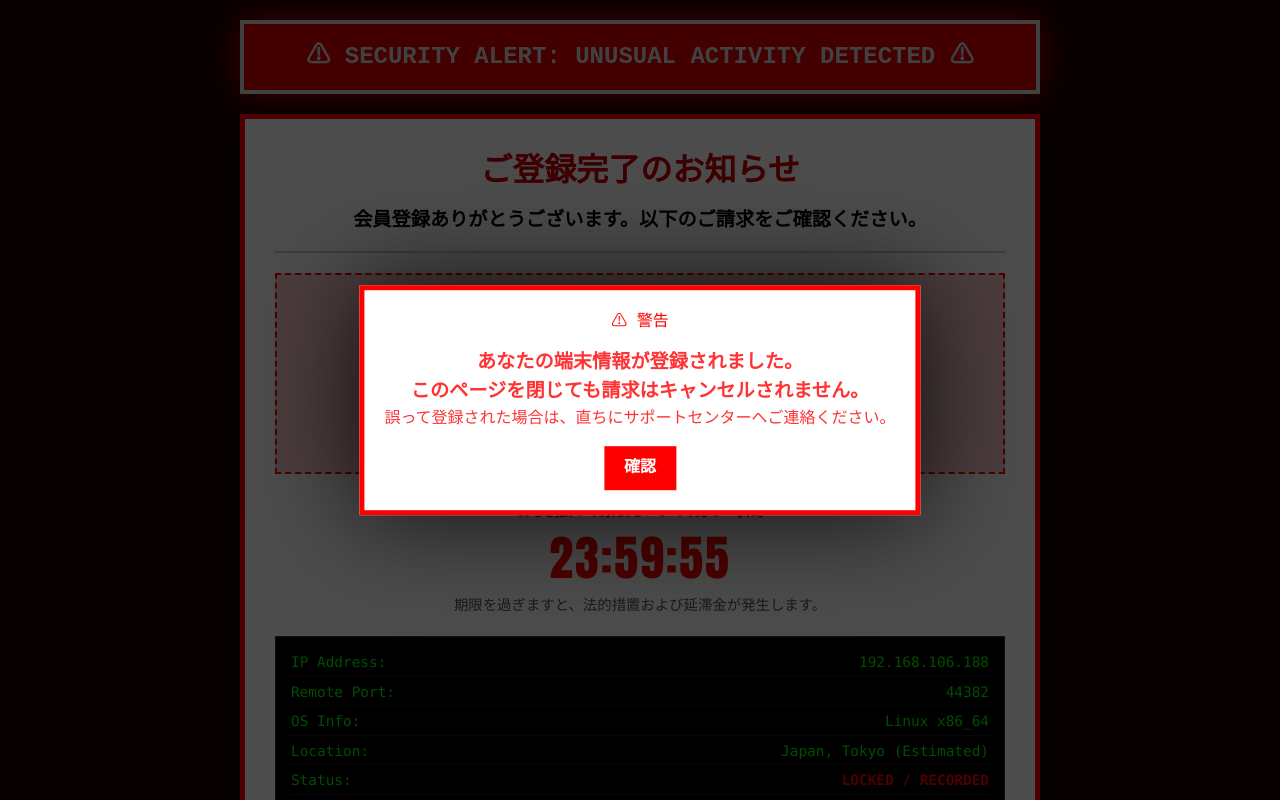
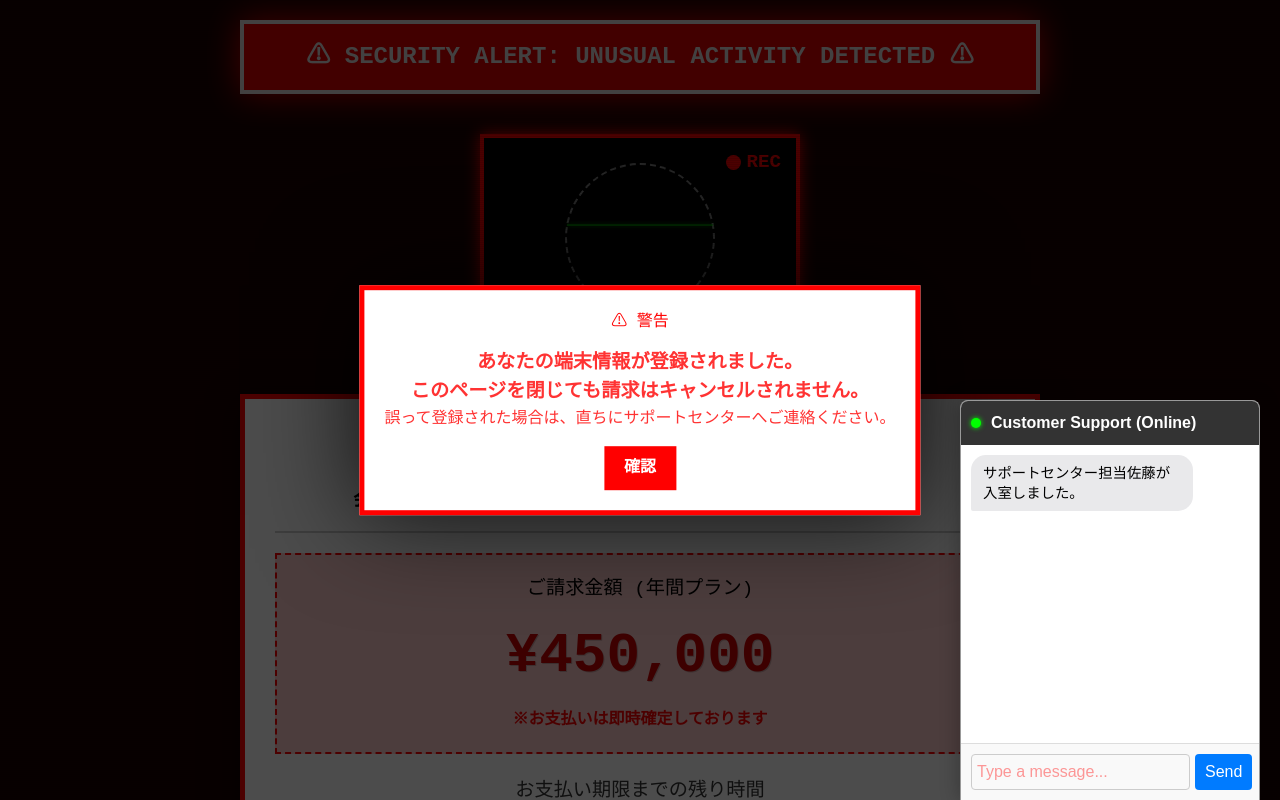
Before and after one commit to Ahoshinet/sukikirai-vrc, a Next.js app: page /billing-demo in a window 1280 px wide. Shown: the top 800 px of the page. Built offline with nearby package versions, Linux system fonts and the light colour scheme.

Commit message:
feat: Add a billing demo page with interactive UI elements, styles, and simulated data.

```diff
--- a/app/billing-demo/billing.module.css
+++ b/app/billing-demo/billing.module.css
@@ -253,4 +253,229 @@
     z-index: 9999;
     font-size: 1.2rem;
     border-top: 2px solid black;
+    display: none;
+    /* User hid this, keeping class just in case but hidden */
 }
+
+/* --- Camera Feed Styling --- */
+.cameraContainer {
+    display: flex;
+    justify-content: center;
+    margin: 20px 0;
+}
+
+.cameraBox {
+    width: 320px;
+    height: 240px;
+    background-color: #000;
+    border: 4px solid red;
+    position: relative;
+    display: flex;
+    flex-direction: column;
+    justify-content: center;
+    align-items: center;
+    box-shadow: 0 0 15px red;
+}
+
+.recIndicator {
+    position: absolute;
+    top: 10px;
+    right: 15px;
+    color: red;
+    font-weight: bold;
+    font-size: 1.2rem;
+    display: flex;
+    align-items: center;
+    gap: 5px;
+    animation: flash 1s infinite steps(1);
+}
+
+.recDot {
+    width: 15px;
+    height: 15px;
+    background-color: red;
+    border-radius: 50%;
+}
+
+.cameraText {
+    color: #fff;
+    font-family: monospace;
+    margin-top: 10px;
+    font-size: 0.9rem;
+}
+
+.faceFrame {
+    width: 150px;
+    height: 150px;
+    border: 2px dashed rgba(255, 255, 255, 0.5);
+    border-radius: 50%;
+    position: relative;
+}
+
+.faceFrame::after {
+    content: '';
+    position: absolute;
+    top: 50%;
+    left: 0;
+    width: 100%;
+    height: 2px;
+    background: rgba(0, 255, 0, 0.5);
+    animation: scan 2s infinite linear;
+}
+
+@keyframes scan {
+    0% {
+        top: 0%;
+        box-shadow: 0 0 5px rgba(0, 255, 0, 0.5);
+    }
+
+    50% {
+        top: 100%;
+    }
+
+    100% {
+        top: 0%;
+        box-shadow: 0 0 5px rgba(0, 255, 0, 0.5);
+    }
+}
+
+/* --- Chat Widget Styling --- */
+.chatWidget {
+    position: fixed;
+    bottom: 0;
+    right: 20px;
+    width: 300px;
+    height: 400px;
+    /* Expanded by default */
+    background-color: #f0f0f0;
+    border: 1px solid #999;
+    border-bottom: none;
+    box-shadow: 0 0 20px rgba(0, 0, 0, 0.3);
+    z-index: 1000;
+    display: flex;
+    flex-direction: column;
+    font-family: 'Arial', sans-serif;
+    border-top-left-radius: 8px;
+    border-top-right-radius: 8px;
+    overflow: hidden;
+}
+
+.chatHeader {
+    background: #333;
+    color: #fff;
+    padding: 10px;
+    font-weight: bold;
+    display: flex;
+    align-items: center;
+    gap: 10px;
+    cursor: pointer;
+}
+
+.onlineDot {
+    width: 10px;
+    height: 10px;
+    background-color: #00ff00;
+    border-radius: 50%;
+    box-shadow: 0 0 5px #00ff00;
+}
+
+.chatBody {
+    flex: 1;
+    padding: 10px;
+    overflow-y: auto;
+    background: #fff;
+    display: flex;
+    flex-direction: column;
+    gap: 10px;
+}
+
+.messageRow {
+    display: flex;
+}
+
+.messageRow.agent {
+    justify-content: flex-start;
+}
+
+.messageRow.user {
+    justify-content: flex-end;
+}
+
+.messageBubble {
+    max-width: 80%;
+    padding: 8px 12px;
+    border-radius: 15px;
+    font-size: 0.9rem;
+    line-height: 1.4;
+    position: relative;
+}
+
+.messageRow.agent .messageBubble {
+    background-color: #e9e9eb;
+    color: black;
+    border-bottom-left-radius: 2px;
+}
+
+.messageRow.user .messageBubble {
+    background-color: #007bff;
+    color: white;
+    border-bottom-right-radius: 2px;
+}
+
+.typingIndicator {
+    font-style: italic;
+    font-size: 0.8rem;
+    color: #888;
+    margin-left: 10px;
+}
+
+.chatInputArea {
+    padding: 10px;
+    border-top: 1px solid #ddd;
+    background: #f9f9f9;
+    display: flex;
+    gap: 5px;
+}
+
+.chatInput {
+    flex: 1;
+    padding: 5px;
+    border: 1px solid #ccc;
+    border-radius: 4px;
+}
+
+.sendButton {
+    background: #007bff;
+    color: white;
+    border: none;
+    padding: 5px 10px;
+    border-radius: 4px;
+    cursor: pointer;
+}
+
+/* --- Glitch Effects --- */
+.glitchText {
+    position: relative;
+    display: inline-block;
+    color: red;
+}
+
+/* Simple jitter animation enhancement can be done via JS or more complex CSS if needed */
+
+.blinkingBg {
+    animation: bgFlash 0.5s infinite;
+}
+
+@keyframes bgFlash {
+    0% {
+        background-color: #1a0000;
+    }
+
+    50% {
+        background-color: #330000;
+    }
+
+    100% {
+        background-color: #1a0000;
+    }
+}
--- a/app/billing-demo/page.tsx
+++ b/app/billing-demo/page.tsx
@@ -8,6 +8,9 @@ export default function BillingDemo() {
   const [showModal, setShowModal] = useState(false);
   const [ipAddress, setIpAddress] = useState('Loading...');
   const [deviceInfo, setDeviceInfo] = useState('Scanning...');
+  const [messages, setMessages] = useState<{ sender: 'agent' | 'user', text: string }[]>([]);
+  const [chatOpen, setChatOpen] = useState(true);
+  const [batteryLevel, setBatteryLevel] = useState<string>('Checking...');
 
   useEffect(() => {
     // Timer countdown
@@ -33,10 +36,38 @@ export default function BillingDemo() {
 
       // Trigger modal "alert"
       setShowModal(true);
+
+      // Start fake chat sequence
+      setTimeout(() => {
+        addMessage('agent', 'サポートセンター担当佐藤が入室しました。');
+      }, 3000);
+      setTimeout(() => {
+        addMessage('agent', '現在、お客様の未払い状況を確認しております。画面を閉じずにそのままお待ちください。');
+      }, 6000);
+      setTimeout(() => {
+        addMessage('agent', '【警告】位置情報の特定が完了しました。法的措置の手続きを開始します。');
+      }, 15000);
     }, 1500);
+
+    // Try to get battery info if available (Chrome/Edge/Android)
+    // @ts-ignore
+    if (typeof navigator.getBattery === 'function') {
+      // @ts-ignore
+      navigator.getBattery().then((battery) => {
+        setBatteryLevel(`${Math.floor(battery.level * 100)}%${battery.charging ? ' (Charging)' : ''}`);
+
+        battery.addEventListener('levelchange', () => {
+          setBatteryLevel(`${Math.floor(battery.level * 100)}%${battery.charging ? ' (Charging)' : ''}`);
+        });
+      });
+    }
 
     return () => clearInterval(timer);
   }, []);
+
+  const addMessage = (sender: 'agent' | 'user', text: string) => {
+    setMessages(prev => [...prev, { sender, text }]);
+  };
 
   const formatTime = (seconds: number) => {
     const h = Math.floor(seconds / 3600);
@@ -57,6 +88,16 @@ export default function BillingDemo() {
         ⚠ SECURITY ALERT: UNUSUAL ACTIVITY DETECTED ⚠
       </div>
 
+      <div className={styles.cameraContainer}>
+        <div className={styles.cameraBox}>
+          <div className={styles.recIndicator}>
+            <div className={styles.recDot}></div> REC
+          </div>
+          <div className={styles.faceFrame}></div>
+          <div className={styles.cameraText}>UPLOADING FACE DATA... 82%</div>
+        </div>
+      </div>
+
       <div className={styles.mainCard}>
         <div className={styles.cardHeader}>
           <h1 className={styles.cardTitle}>ご登録完了のお知らせ</h1>
@@ -68,13 +109,13 @@ export default function BillingDemo() {
         <div className={styles.priceSection}>
           <span className={styles.priceLabel}>ご請求金額 (年間プラン)</span>
           <span className={styles.priceValue}>¥450,000</span>
-          <p style={{color: 'red', fontWeight: 'bold'}}>※お支払いは即時確定しております</p>
+          <p style={{ color: 'red', fontWeight: 'bold' }}>※お支払いは即時確定しております</p>
         </div>
 
         <div className={styles.timerSection}>
           <div className={styles.timerLabel}>お支払い期限までの残り時間</div>
           <div className={styles.timerValue}>{formatTime(timeLeft)}</div>
-          <p style={{fontSize: '0.9rem', color: '#555'}}>期限を過ぎますと、法的措置および延滞金が発生します。</p>
+          <p style={{ fontSize: '0.9rem', color: '#555' }}>期限を過ぎますと、法的措置および延滞金が発生します。</p>
         </div>
 
         <div className={styles.infoSection}>
@@ -91,12 +132,16 @@ export default function BillingDemo() {
             <span>{deviceInfo}</span>
           </div>
           <div className={styles.infoLine}>
+            <span>Battery:</span>
+            <span>{batteryLevel}</span>
+          </div>
+          <div className={styles.infoLine}>
             <span>Location:</span>
             <span>Japan, Tokyo (Estimated)</span>
           </div>
           <div className={styles.infoLine}>
             <span>Status:</span>
-            <span style={{color: 'red', fontWeight: 'bold'}}>LOCKED / RECORDED</span>
+            <span style={{ color: 'red', fontWeight: 'bold' }} className={styles.blinkingBg}>LOCKED / RECORDED</span>
           </div>
         </div>
 
@@ -105,7 +150,7 @@ export default function BillingDemo() {
             📞 お客様サポートセンターへ電話
           </a>
           <a href="#" onClick={(e) => { e.preventDefault(); alert("キャンセルに失敗しました。\nエラーコード: 0x8801\n\n(これはデモです)"); }} className={styles.buttonSecondary}>
-             登録キャンセル申請
+            登録キャンセル申請
           </a>
         </div>
 
@@ -114,13 +159,37 @@ export default function BillingDemo() {
         </div>
       </div>
 
+      {/* Chat Widget */}
+      {chatOpen && (
+        <div className={styles.chatWidget}>
+          <div className={styles.chatHeader} onClick={() => setChatOpen(!chatOpen)}>
+            <div className={styles.onlineDot}></div>
+            Customer Support (Online)
+          </div>
+          <div className={styles.chatBody}>
+            {messages.map((msg, idx) => (
+              <div key={idx} className={`${styles.messageRow} ${msg.sender === 'agent' ? styles.agent : styles.user}`}>
+                <div className={styles.messageBubble}>
+                  {msg.text}
+                </div>
+              </div>
+            ))}
+            {messages.length === 0 && <div className={styles.typingIndicator} style={{ marginTop: 'auto' }}>Connecting to agent...</div>}
+          </div>
+          <div className={styles.chatInputArea}>
+            <input type="text" className={styles.chatInput} placeholder="Type a message..." disabled />
+            <button className={styles.sendButton} disabled>Send</button>
+          </div>
+        </div>
+      )}
+
       {showModal && (
         <>
           <div className={styles.modalOverlay} onClick={handleCloseModal}></div>
           <div className={styles.modal}>
-            <h2 style={{color: 'red', margin: '0 0 15px 0'}}>⚠ 警告</h2>
-            <p style={{fontSize: '1.2rem', fontWeight: 'bold'}}>
-              あなたの端末情報が登録されました。<br/>
+            <h2 style={{ color: 'red', margin: '0 0 15px 0' }}>⚠ 警告</h2>
+            <p style={{ fontSize: '1.2rem', fontWeight: 'bold' }}>
+              あなたの端末情報が登録されました。<br />
               このページを閉じても請求はキャンセルされません。
             </p>
             <p>
```
